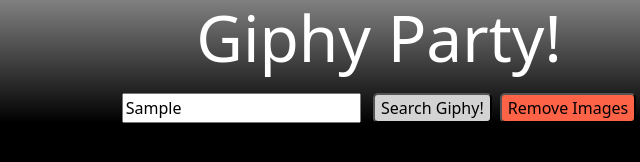
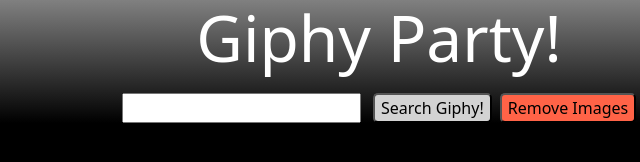
Before and after one commit to MattGeoSnyder/GiphyParty, a plain HTML site: page index.html in a window 1280 px wide. Both pictures are taken after typing "Sample" into the empty fields and a click on the button "Search Giphy!". Shown: the full height of the page, 261-901 px from the left. Drawn offline with nearby package versions, Linux system fonts and the light colour scheme; no server answers.

Commit message:
Small changes made. Clear input value on submission and included a default when gif is not found.

```diff
--- a/app.js
+++ b/app.js
@@ -5,22 +5,27 @@
 
 function handleSearch(e) {
     e.preventDefault();
-    let search = document.querySelector("input").value;
+    let search = document.querySelector("input");
+    let searchTerm = search.value;
 
-    if (!search) return;
+    if (!searchTerm) return;
 
-    try {
-        getGif(search);
-    } catch (error) {
-
-    }
+    getGif(searchTerm);
     search.value = "";
 }
 
 async function getGif(searchTerm) {
     let reqString = "https://api.giphy.com/v1/gifs/search?api_key=" + giphyKey + "&q=" + searchTerm + "&rating=g&lang=en";
     let req = await axios.get(reqString);
+
+    if (req.data.data.length === 0){
+        reqString = "https://api.giphy.com/v1/gifs/search?api_key=" + giphyKey + "&q=" + "404" + "&rating=g&lang=en";
+        req = await axios.get(reqString);
+    }
+
+    console.log(reqString);
     console.log(req);
+
     appendGifToDOM(req.data.data[0].images.downsized.url);
 }
 
--- a/index.html
+++ b/index.html
@@ -17,7 +17,7 @@
     </div>
     <div class="container-fluid d-flex justify-content-center mb-5">
       <form action="submit">
-        <input type="text"> <button id="search" type="submit" class="mx-2">Search Giphy!</button><button id="remove">Remove Images</button>
+        <input type="text" name="search-term"> <button id="search" type="submit" class="mx-2">Search Giphy!</button><button id="remove">Remove Images</button>
       </form>
     </div>
   </div>
```
